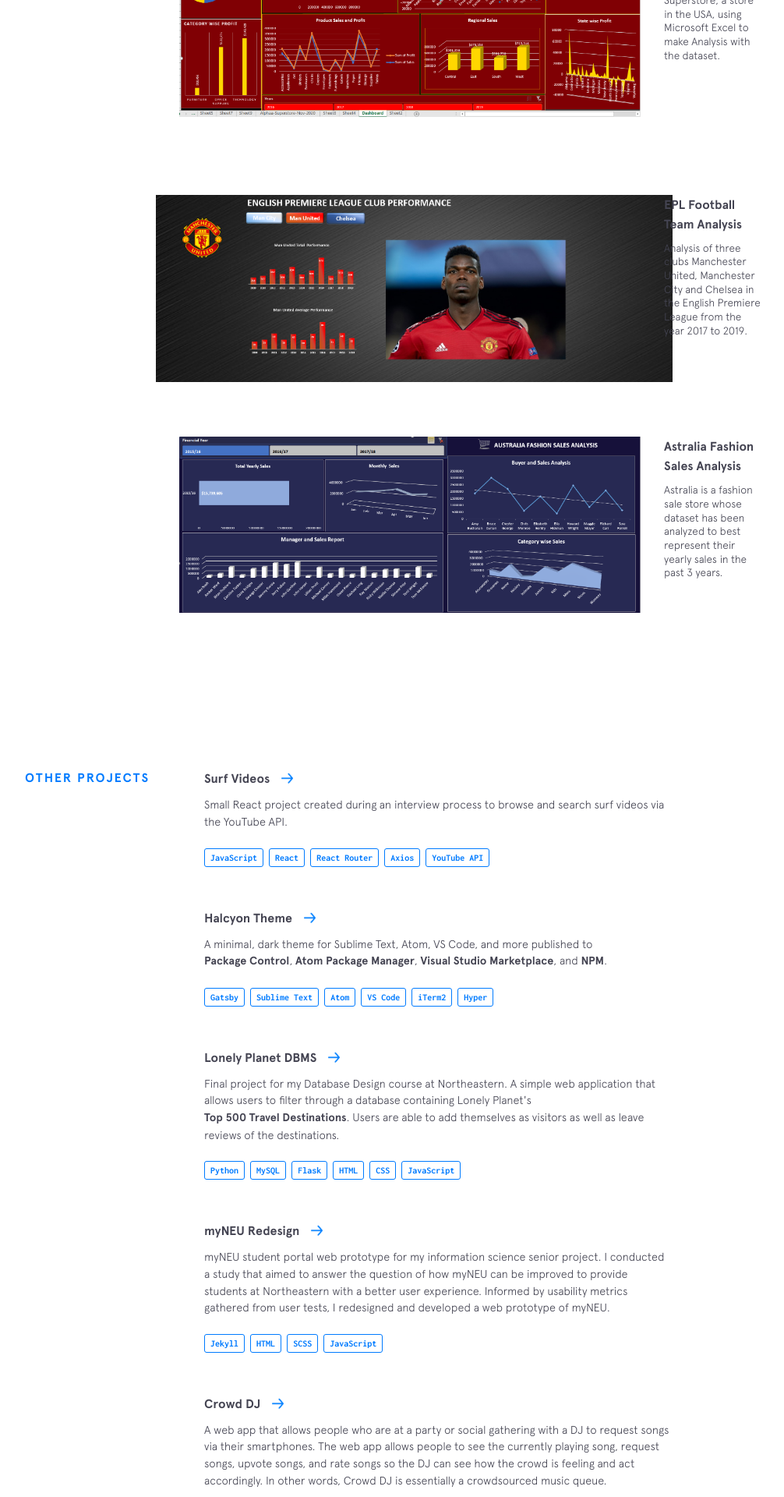
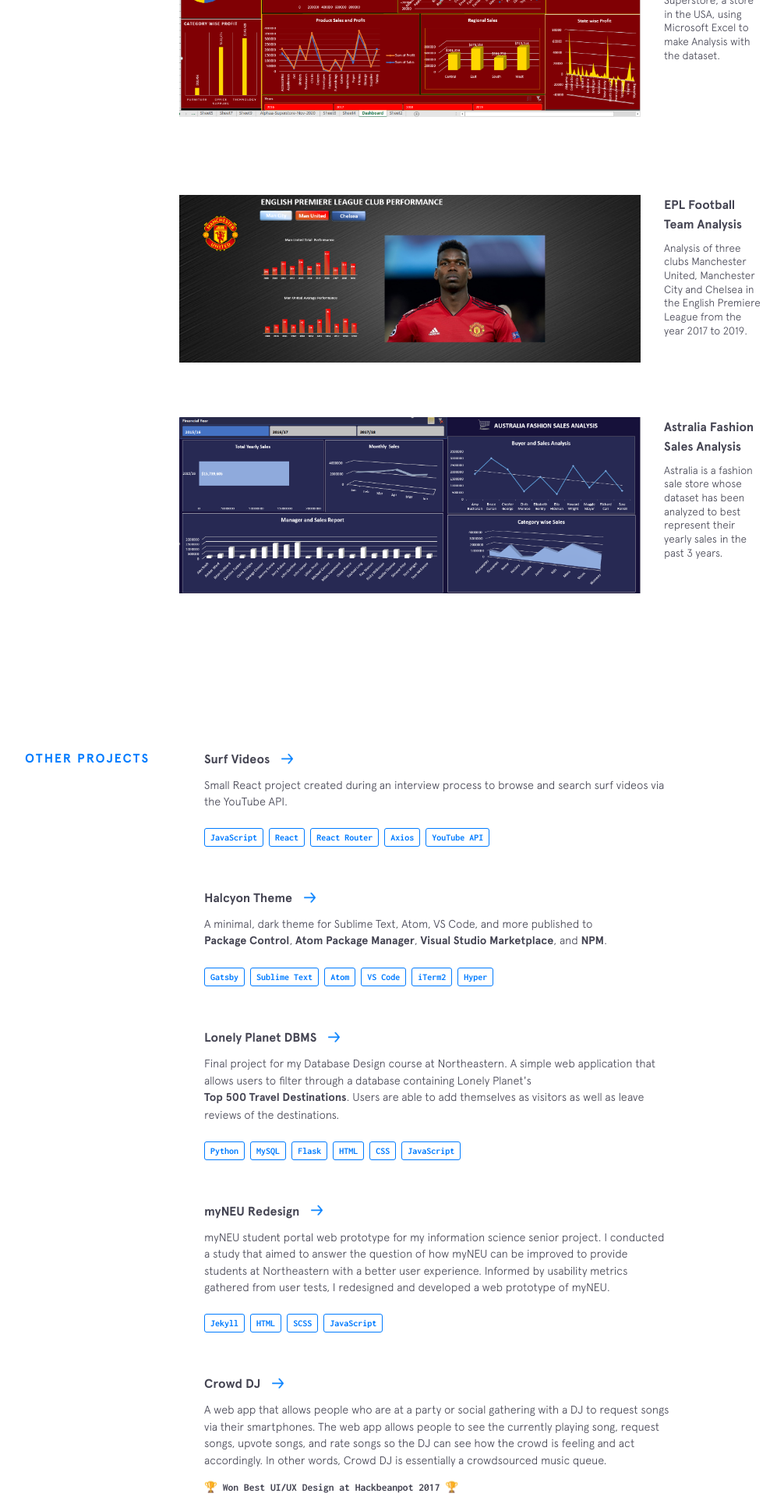
Before and after one commit to Sylvestre5/sylvestre5.github.io, a Jekyll site: the page built from index.html, in a window 1280 px wide. Shown: the part 2842-4762 px from the top of the page at 78% size, without its empty margins (188-1194 px from the left). Built offline with Jekyll 4.4.1, drawn with Linux system fonts in a browser that asks for light colours; nearby versions of some CDN libraries.

Commit message:
Update featured-projects.html

```diff
--- a/_includes/featured-projects.html
+++ b/_includes/featured-projects.html
@@ -17,11 +17,9 @@
     </div>
 
     <div class="project screentime">
-      <figure class="project__pic phones">
+      <figure class="project__pic">
         <a href="https://github.com/Sylvestre5/Advance-week-EPL-Teams" target="_blank">
-          <div class="phone">
             <img src="{{site.baseurl}}/img/featured/screentime/manunited.png" alt="">
-          </div>
         </a>
       </figure>
       <figcaption class="project__caption">
```
